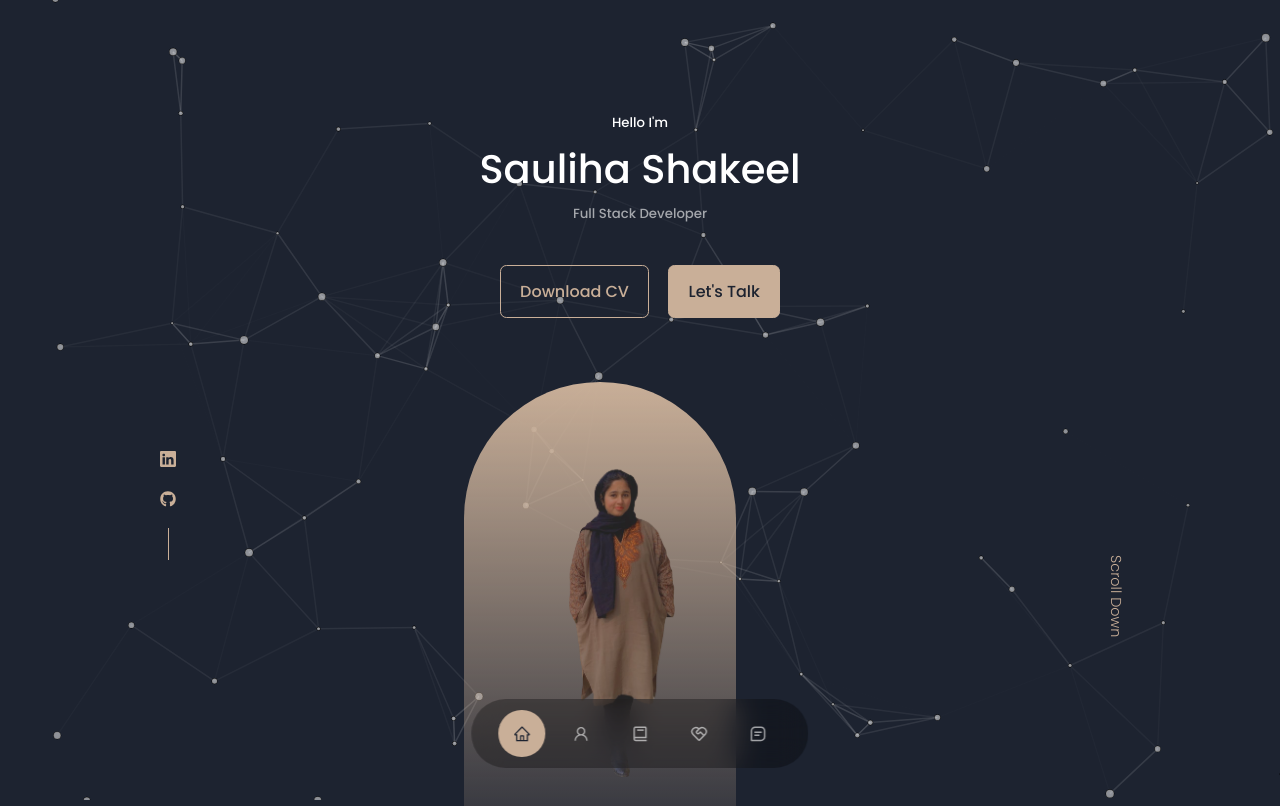
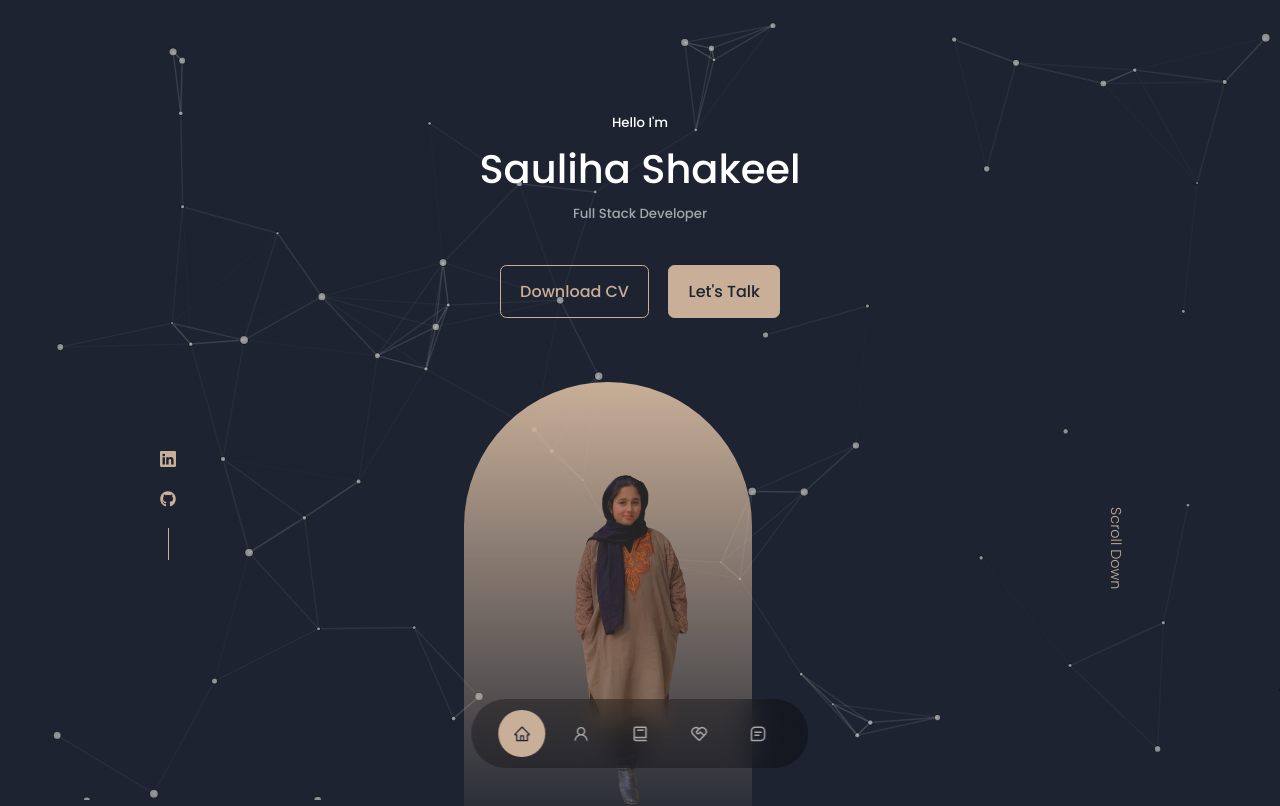
Before and after one commit to saulihaa/Personal-Portfolio, a React (Create React App) app: page / in a window 1280 px wide. Shown: the top 806 px of the page. Built offline with nearby package versions, Linux system fonts and the light colour scheme.

Commit message:
Deployed website

```diff
--- a/src/components/About/About.css
+++ b/src/components/About/About.css
@@ -4,7 +4,7 @@
     gap: 15%;
 }
 #about{
-    margin-top:15rem;
+    margin-top:9rem;
 }
 .about__me{
     width: 100%;
--- a/src/components/Particle.jsx
+++ b/src/components/Particle.jsx
@@ -23,8 +23,8 @@ function Particle() {
       "number": {
         "value": 70,
         "density": {
-          "enable": true,
-          "value_area": 800
+          "enable": false,
+          "value_area": 2000
         }
       },
       "color": {
@@ -115,7 +115,7 @@ function Particle() {
           "speed": 3
         },
         "repulse": {
-          "distance": 200,
+          "distance": 113.3942962668978,
           "duration": 0.4
         },
         "push": {
--- a/src/components/header/Header.css
+++ b/src/components/header/Header.css
@@ -38,8 +38,8 @@ bottom:20rem;
 .me{
 
     background: linear-gradient(var(--color-primary),transparent);
-    width: 17rem;
-    height: 32rem;
+    width: 18rem;
+    height: 29rem;
     position: absolute;
     left: calc(50% - 11rem);
     margin-top: 4rem;
@@ -51,7 +51,7 @@ bottom:20rem;
 .scroll__down{
     position: absolute;
     right: -2.3rem;
-    bottom: 17rem;
+    bottom: 20rem;
     transform: rotate(90deg);
     font-weight: 300;
     font-size: 0.9rem;
```
